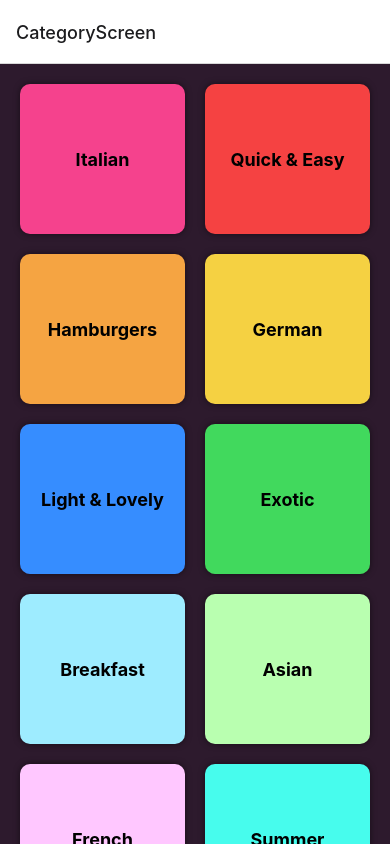
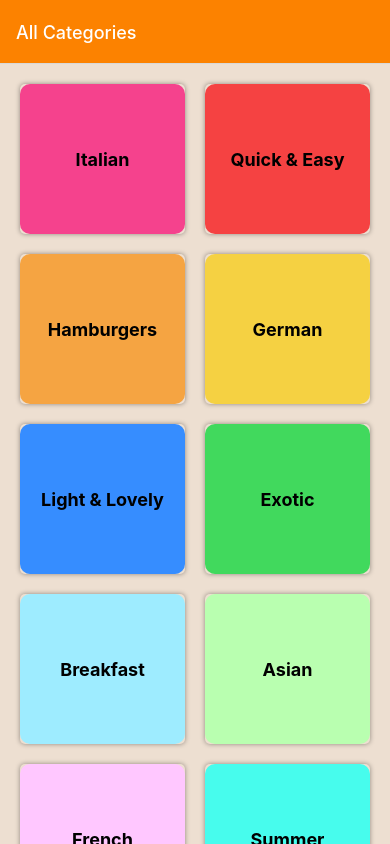
Before and after one commit to mr-shan/mr-shan-react-native-practice-meals-app-revised, a React Native app: screen /RecipeDetailsScreen in a window 390 px wide. Built offline with nearby package versions, Linux system fonts and the light colour scheme.

Commit message:
Added meals overview pages with navigation and UI style options

```diff
--- a/App.tsx
+++ b/App.tsx
@@ -5,6 +5,7 @@ import { createNativeStackNavigator } from '@react-navigation/native-stack';
 
 import CategoryScreen from './screens/CategoryScreen';
 import MealsOverviewScreen from './screens/MealsOverviewScreen';
+import RecipeDetailsScreen from './screens/RecipeDetails';
 
 const Stack = createNativeStackNavigator();
 
@@ -14,10 +15,22 @@ export default function App() {
       <StatusBar style='dark' />
       <NavigationContainer>
         <Stack.Navigator initialRouteName='CategoryScreen'>
-          <Stack.Screen name='CategoryScreen' component={CategoryScreen} />
+          <Stack.Screen
+            name='CategoryScreen'
+            component={CategoryScreen}
+            options={{
+              title: 'All Categories',
+              headerStyle: { backgroundColor: '#fc8200' },
+              headerTintColor: 'white',
+            }}
+          />
           <Stack.Screen
             name='MealsOverviewScreen'
             component={MealsOverviewScreen}
+          />
+          <Stack.Screen
+            name='RecipeDetailsScreen'
+            component={RecipeDetailsScreen}
           />
         </Stack.Navigator>
       </NavigationContainer>
--- a/components/CategoryTile.tsx
+++ b/components/CategoryTile.tsx
@@ -30,10 +30,10 @@ const CategoryTile = (props: IProps) => {
 const styles = StyleSheet.create({
   container: {
     shadowColor: 'black',
-    shadowOpacity: 0.5,
-    shadowRadius: 6,
+    shadowOpacity: 0.4,
+    shadowRadius: 5,
     shadowOffset: { height: 0, width: 0 },
-    borderRadius: 10,
+    borderRadius: 5,
     flex: 1,
     width: 150,
     height: 150,
--- a/components/MealOverviewItem.tsx
+++ b/components/MealOverviewItem.tsx
@@ -1,18 +1,35 @@
 import { StyleSheet, View, Text, Image, Pressable } from 'react-native';
+import COLORS from '../constants/colors';
 
 interface IProps {
+  id: string;
   imageUrl: string;
   title: string;
   duration: number;
+  affordability: string;
+  complexity: string;
+  onPress: (id: string) => void;
 }
 
 const MealOverviewItem = (props: IProps) => {
+  const pressHandler = () => {
+    props.onPress(props.id);
+  };
   return (
     <View style={styles.container}>
-      <Pressable>
+      <Pressable
+        style={(data) => (data.pressed ? { opacity: 0.7 } : {})}
+        android_ripple={{ color: '#ccc' }}
+        onPress={pressHandler}
+      >
         <Image source={{ uri: props.imageUrl }} style={styles.image} />
         <View style={styles.footer}>
-        <Text style={styles.title}>{props.title}</Text>
+          <Text style={styles.title}>{props.title}</Text>
+          <View style={styles.meta}>
+            <Text style={styles.metaText}>{props.affordability}</Text>
+            <Text style={styles.metaText}>{props.complexity}</Text>
+            <Text style={styles.metaText}>{props.duration}</Text>
+          </View>
         </View>
       </Pressable>
     </View>
@@ -21,7 +38,7 @@ const MealOverviewItem = (props: IProps) => {
 
 const styles = StyleSheet.create({
   container: {
-    backgroundColor: '#eee',
+    backgroundColor: COLORS.bg700,
     borderRadius: 10,
     elevation: 10,
     shadowColor: 'black',
@@ -36,14 +53,22 @@ const styles = StyleSheet.create({
     borderTopRightRadius: 10,
   },
   footer: {
-    paddingHorizontal: 12,
-    paddingVertical: 15,
+    padding: 10,
   },
   title: {
     fontSize: 16,
     fontWeight: '500',
     color: '#333',
-    textAlign: 'center'
+    textAlign: 'center',
+  },
+  meta: {
+    flexDirection: 'row',
+    justifyContent: 'center',
+    gap: 30,
+    marginTop: 8,
+  },
+  metaText: {
+    color: COLORS.textLight,
   },
 });
 
--- /dev/null
+++ b/constants/colors.ts
@@ -0,0 +1,9 @@
+const COLORS = {
+  primary500: '#fc8200',
+  bg500: '#eddfd1',
+  bg700: '#f9f0e7',
+  text: '#111',
+  textLight: '#666',
+}
+
+export default COLORS
--- a/screens/CategoryScreen.tsx
+++ b/screens/CategoryScreen.tsx
@@ -5,6 +5,7 @@ import { NavigationProp, ParamListBase } from '@react-navigation/native';
 import { CATEGORIES } from '../data/dummy-data';
 import Category from '../models/category';
 import CategoryTile from '../components/CategoryTile';
+import COLORS from '../constants/colors';
 
 interface IProps {
   navigation: NavigationProp<ParamListBase>;
@@ -12,7 +13,6 @@ interface IProps {
 
 const CategoryScreen = (props: IProps) => {
   const pressHandler = (id: string) => {
-    console.log(id);
     props.navigation.navigate('MealsOverviewScreen', { categoryId: id });
   };
 
@@ -39,7 +39,7 @@ const CategoryScreen = (props: IProps) => {
 
 const styles = StyleSheet.create({
   container: {
-    backgroundColor: '#2d1a2d',
+    backgroundColor: COLORS.bg500,
     flex: 1,
     paddingTop: Platform.OS === 'android' ? 20 : 0,
   },
--- a/screens/MealsOverviewScreen.tsx
+++ b/screens/MealsOverviewScreen.tsx
@@ -5,15 +5,22 @@ import {
   Platform,
   ListRenderItemInfo,
 } from 'react-native';
-import { RouteProp } from '@react-navigation/native';
+import {
+  RouteProp,
+  NavigationProp,
+  ParamListBase,
+} from '@react-navigation/native';
 
 import { MEALS, CATEGORIES } from '../data/dummy-data';
 import Meal from '../models/meal';
 
 import MealOverviewItem from '../components/MealOverviewItem';
+import COLORS from '../constants/colors';
+import { useEffect } from 'react';
 
 interface IProps {
   route: RouteProp<any>;
+  navigation: NavigationProp<ParamListBase>;
 }
 
 const MealsOverviewScreen = (props: IProps) => {
@@ -21,12 +28,28 @@ const MealsOverviewScreen = (props: IProps) => {
   const selectedCategory = CATEGORIES.find((e) => e.id === categoryId);
   const meals = MEALS.filter((meal) => meal.categoryIds.includes(categoryId));
 
+  useEffect(() => {
+    props.navigation.setOptions({
+      title: selectedCategory?.title,
+      headerStyle: { backgroundColor: selectedCategory?.color },
+      headerBackTitle: 'Back',
+    });
+  }, []);
+
+  const pressHandler = (id: string) => {
+    props.navigation.navigate('RecipeDetailsScreen', { mealId: id });
+  };
+
   const listRenderItem = (data: ListRenderItemInfo<Meal>) => {
     return (
       <MealOverviewItem
+        id={data.item.id}
         title={data.item.title}
         imageUrl={data.item.imageUrl}
         duration={data.item.duration}
+        complexity={data.item.complexity}
+        affordability={data.item.affordability}
+        onPress={pressHandler}
       />
     );
   };
@@ -45,7 +68,7 @@ const MealsOverviewScreen = (props: IProps) => {
 
 const styles = StyleSheet.create({
   container: {
-    backgroundColor: '#2d1a2d',
+    backgroundColor: COLORS.bg500,
     flex: 1,
     paddingTop: Platform.OS === 'android' ? 20 : 0,
   },
@@ -53,8 +76,8 @@ const styles = StyleSheet.create({
     paddingHorizontal: 16,
     paddingVertical: 20,
     paddingBottom: 34,
-    gap: 20
-  }
+    gap: 20,
+  },
 });
 
 export default MealsOverviewScreen;
--- /dev/null
+++ b/screens/RecipeDetails.tsx
@@ -0,0 +1,32 @@
+import { StyleSheet, View, Text } from 'react-native';
+import {
+  RouteProp,
+  NavigationProp,
+  ParamListBase,
+} from '@react-navigation/native';
+import { MEALS } from '../data/dummy-data';
+
+interface IProps {
+  route: RouteProp<any>;
+  navigation: NavigationProp<ParamListBase>;
+}
+
+const RecipeDetailsScreen = (props: IProps) => {
+  const mealId = props.route.params?.mealId;
+  if (!mealId) props.navigation.navigate('CategoryScreen');
+
+  const selectedMeal = MEALS.find(meal => meal.id === mealId);
+
+  return (
+    <View style={styles.container}>
+      <Text>REcipe details</Text>
+      <Text>{selectedMeal?.title}</Text>
+    </View>
+  );
+};
+
+const styles = StyleSheet.create({
+  container: {},
+});
+
+export default RecipeDetailsScreen;
```
